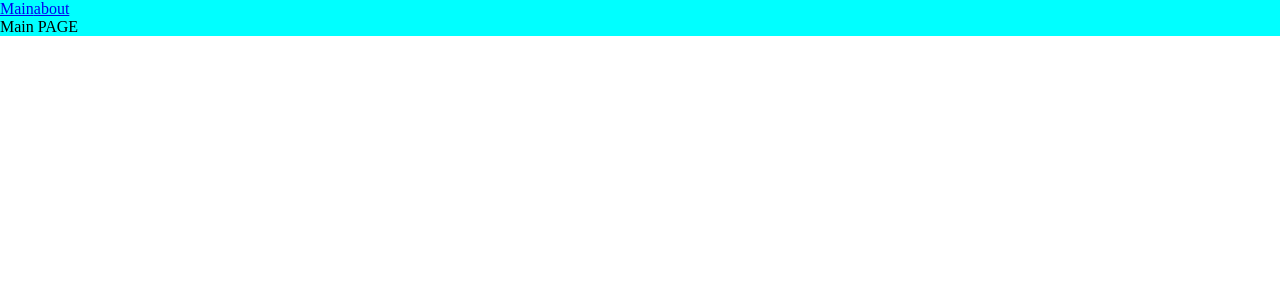
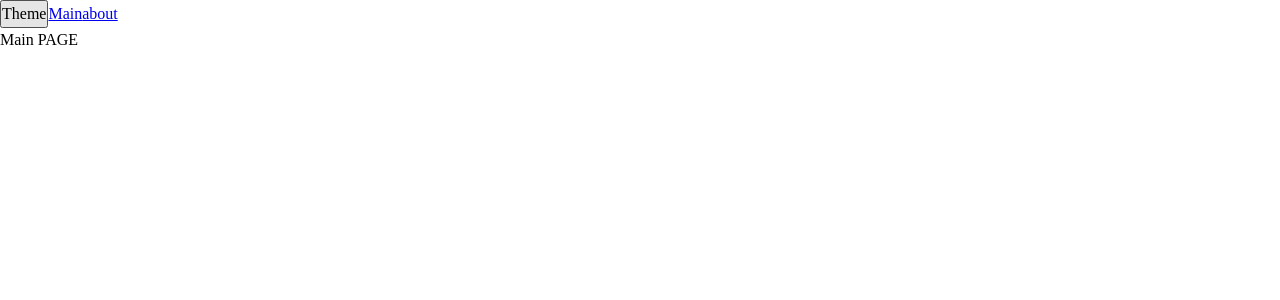
Before and after one commit to KiriLL4101/fdk.production, a React app: page / in a window 1280 px wide. Shown: the top 300 px of the page. Built offline with nearby package versions, Linux system fonts and the light colour scheme.

Commit message:
style: dark and normal style variable also add toggle theme

```diff
--- a/src/App.tsx
+++ b/src/App.tsx
@@ -1,14 +1,19 @@
+import { Link } from 'react-router-dom'
+import { Suspense } from 'react'
 import { Route, Routes } from 'react-router-dom'
-import { Counter } from './components/Counter'
-import './index.scss'
+
 import { MainLazy } from './pages/Main.lazy'
 import { AboutLazy } from './pages/About.lazy'
-import { Link } from 'react-router-dom'
-import { Suspense } from 'react'
+
+import './styles/index.scss'
+import { useTheme } from './theme/useTheme'
 
 export const App = () => {
+  const { toggleTheme } = useTheme()
+
   return (
     <div className="app">
+      <button onClick={toggleTheme}>Theme</button>
       <Link to={'/'}>Main</Link>
       <Link to={'/about'}>about</Link>
 
--- a/src/index.scss
+++ /dev/null
@@ -1,9 +0,0 @@
-* {
-  margin: 0;
-  padding: 0;
-  box-sizing: border-box;
-}
-
-.app {
-    background-color: aqua;
-}
--- a/src/index.tsx
+++ b/src/index.tsx
@@ -1,10 +1,13 @@
 import { render } from 'react-dom'
 import { App } from './App'
 import { BrowserRouter } from 'react-router-dom'
+import ThemeProvider from './theme/ThemeProvider'
 
 render(
   <BrowserRouter>
-    <App />
+    <ThemeProvider>
+      <App />
+    </ThemeProvider>
   </BrowserRouter>,
   document.getElementById('root')
 )
--- /dev/null
+++ b/src/styles/index.scss
@@ -0,0 +1,26 @@
+@import './reset.scss';
+@import './variables/global.scss';
+@import './themes/normal.scss';
+@import './themes/dark.scss';
+
+body {
+  font: var(--font-m);
+  color: var(--primary-color);
+}
+
+.app {
+  min-height: 100vh;
+  background: var(--bg-color);
+}
+
+.content-page {
+  display: flex;
+}
+
+.page-wrapper {
+  flex-grow: 1;
+  padding: 20px 20px 20px 45px;
+  height: calc(100vh - var(--navbar-height));
+  overflow-y: auto;
+  width: 100%;
+}
--- /dev/null
+++ b/src/styles/reset.scss
@@ -0,0 +1,13 @@
+* {
+  margin: 0;
+  padding: 0;
+  box-sizing: border-box;
+}
+
+input,
+button,
+textarea,
+select {
+  margin: 0;
+  font: inherit;
+}
--- /dev/null
+++ b/src/styles/themes/dark.scss
@@ -0,0 +1,11 @@
+.app_dark_theme {
+  --bg-color: #090949;
+  --inverted-bg-color: #e8e8ea;
+  --primary-color: #04ff04;
+  --secondary-color: #049604;
+  --inverted-primary-color: #0232c2;
+  --inverted-secondary-color: #0452ff;
+  --skeleton-color: #1515ad;
+  --skeleton-shadow: #2b2be8;
+  --code-bg: #1212a1;
+}
--- /dev/null
+++ b/src/styles/themes/normal.scss
@@ -0,0 +1,11 @@
+.app.light {
+  --bg-color: #e8e8ea;
+  --inverted-bg-color: #090949;
+  --primary-color: #0232c2;
+  --secondary-color: #0449e0;
+  --inverted-primary-color: #04ff04;
+  --inverted-secondary-color: #049604;
+  --skeleton-color: #fff;
+  --skeleton-shadow: rgba(0 0 0 / 20%);
+  --code-bg: #fff;
+}
--- /dev/null
+++ b/src/styles/variables/global.scss
@@ -0,0 +1,24 @@
+:root {
+  --font-family-main: consilas, 'Times New Roman', serif;
+  --font-size-m: 16px;
+  --font-line-m: 24px;
+  --font-m: var(--font-size-m) / var(--font-line-m) var(--font-family-main);
+  --font-size-l: 24px;
+  --font-line-l: 32px;
+  --font-size-xl: 32px;
+  --font-line-xl: 40px;
+  --font-l: var(--font-size-l) / var(--font-line-l) var(--font-family-main);
+
+  // Размеры
+  --navbar-height: 50px;
+  --sidebar-width: 300px;
+  --sidebar-width-collapsed: 80px;
+
+  // z-Индексы
+  --modal-z-index: 10;
+
+  // Цвета
+  --overlay-color: rgba(0 0 0 / 60%);
+  --red-light: #f00;
+  --red-dark: #ce0505;
+}
--- /dev/null
+++ b/src/theme/ThemeContext.ts
@@ -0,0 +1,15 @@
+import { createContext } from 'react'
+
+export enum Theme {
+  LIGHT = 'app_light_theme',
+  DARK = 'app_dark_theme'
+}
+
+export interface ThemeContextProps {
+  theme?: Theme
+  setTheme?: (theme: Theme) => void
+}
+
+export const ThemeContext = createContext<ThemeContextProps>({})
+
+export const LOCAL_STORAGE_THEME_KEY = 'theme'
--- /dev/null
+++ b/src/theme/ThemeProvider.tsx
@@ -0,0 +1,25 @@
+import { FC, ReactNode, useMemo, useState } from 'react'
+import { LOCAL_STORAGE_THEME_KEY, Theme, ThemeContext } from './ThemeContext'
+
+const defaultTheme = (localStorage.getItem(LOCAL_STORAGE_THEME_KEY) as Theme) || Theme.LIGHT
+
+interface ThemeProviderProps {
+  initialTheme?: Theme
+  children: ReactNode
+}
+
+const ThemeProvider: FC<ThemeProviderProps> = ({ children, initialTheme }) => {
+  const [theme, setTheme] = useState<Theme>(initialTheme || defaultTheme)
+
+  const defaultProps = useMemo(
+    () => ({
+      theme,
+      setTheme
+    }),
+    [theme]
+  )
+
+  return <ThemeContext.Provider value={defaultProps}>{children}</ThemeContext.Provider>
+}
+
+export default ThemeProvider
--- /dev/null
+++ b/src/theme/useTheme.ts
@@ -0,0 +1,42 @@
+import { LOCAL_STORAGE_THEME_KEY, Theme, ThemeContext } from './ThemeContext'
+import { useContext } from 'react'
+
+interface UseThemeOutput {
+  theme: Theme
+  toggleTheme: () => void
+}
+
+export function useTheme(): UseThemeOutput {
+  const context = useContext(ThemeContext)
+
+  //  if (!context) {
+  //     throw new Error('useTheme hook must be used within a Theme Provider')
+  //   }
+
+  const { theme, setTheme } = context
+
+  const toggleTheme = () => {
+    let newTheme: Theme
+
+    switch (theme) {
+      case Theme.DARK:
+        newTheme = Theme.LIGHT
+        break
+      case Theme.LIGHT:
+        newTheme = Theme.DARK
+        break
+      default:
+        newTheme = Theme.LIGHT
+    }
+
+    setTheme?.(newTheme)
+
+    document.body.className = newTheme
+    localStorage.setItem(LOCAL_STORAGE_THEME_KEY, newTheme)
+  }
+
+  return {
+    theme: theme || Theme.LIGHT,
+    toggleTheme
+  }
+}
```
